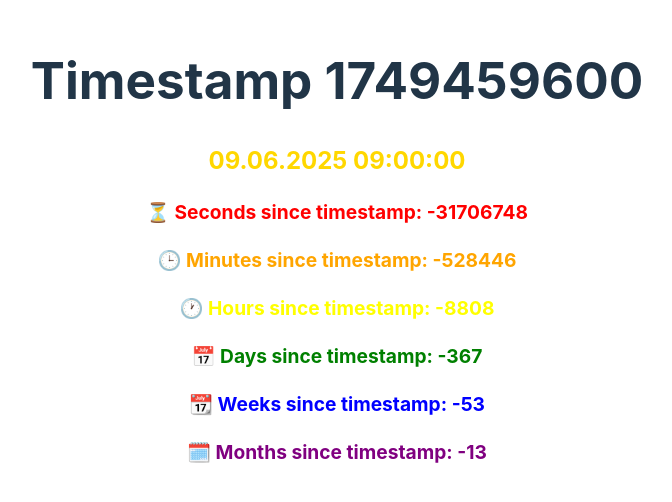
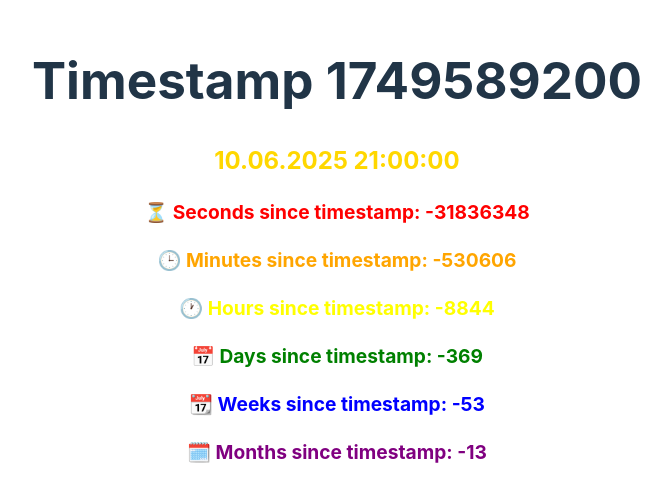
Before and after one commit to sashayio/timestmap, a Preact app: page / in a window 1280 px wide. Shown: the part 148-650 px from the top of the page, without its empty margins (303-975 px from the left). Built offline with nearby package versions, Linux system fonts and the light colour scheme.

Commit message:
do or die

```diff
--- a/src/app.tsx
+++ b/src/app.tsx
@@ -1,7 +1,7 @@
 import './app.css'
 import TimeSinceTimestamp from './timestamp'
 
-const timestamp = 1749459600;
+const timestamp = 1749589200;
 
 export function App() {
   return (
```
